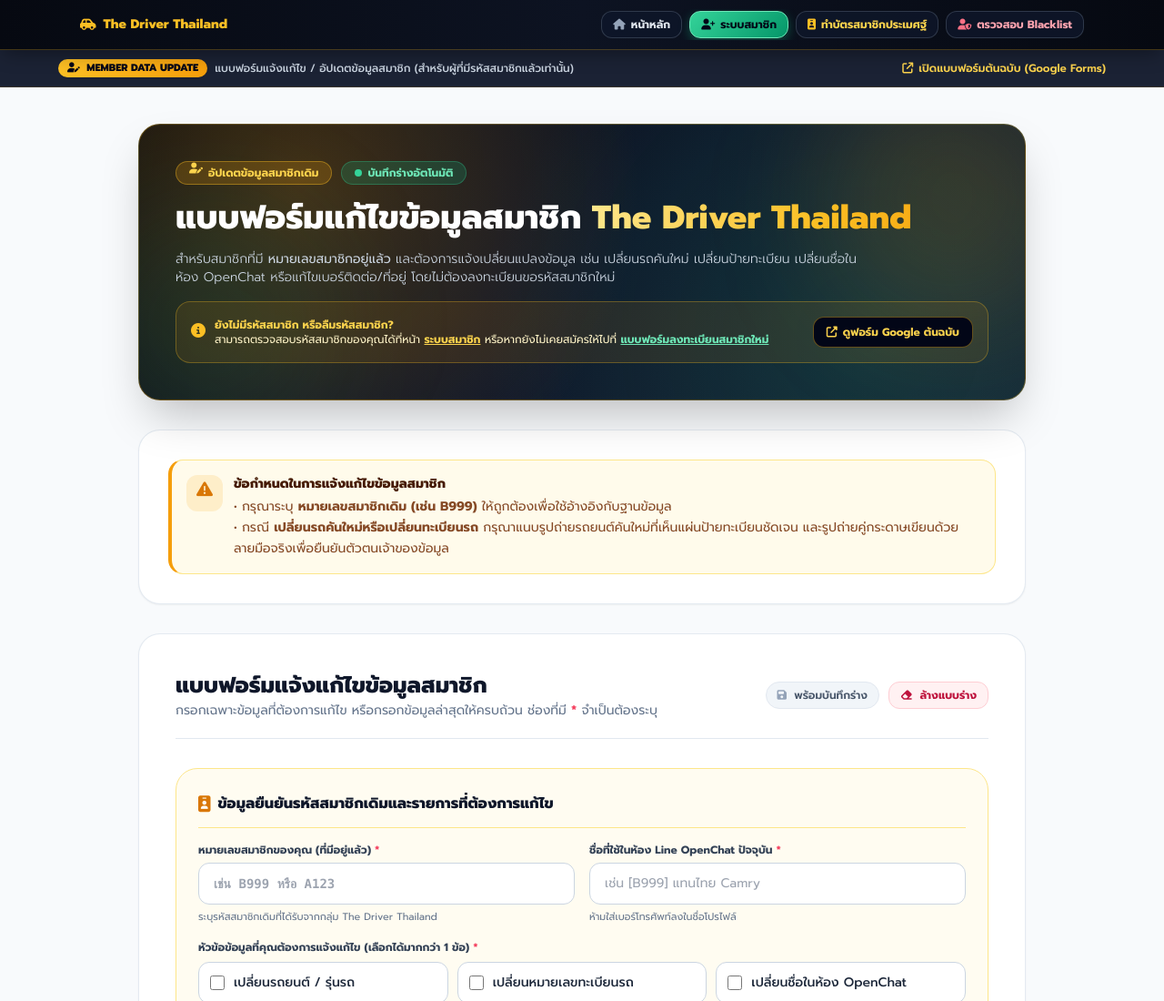
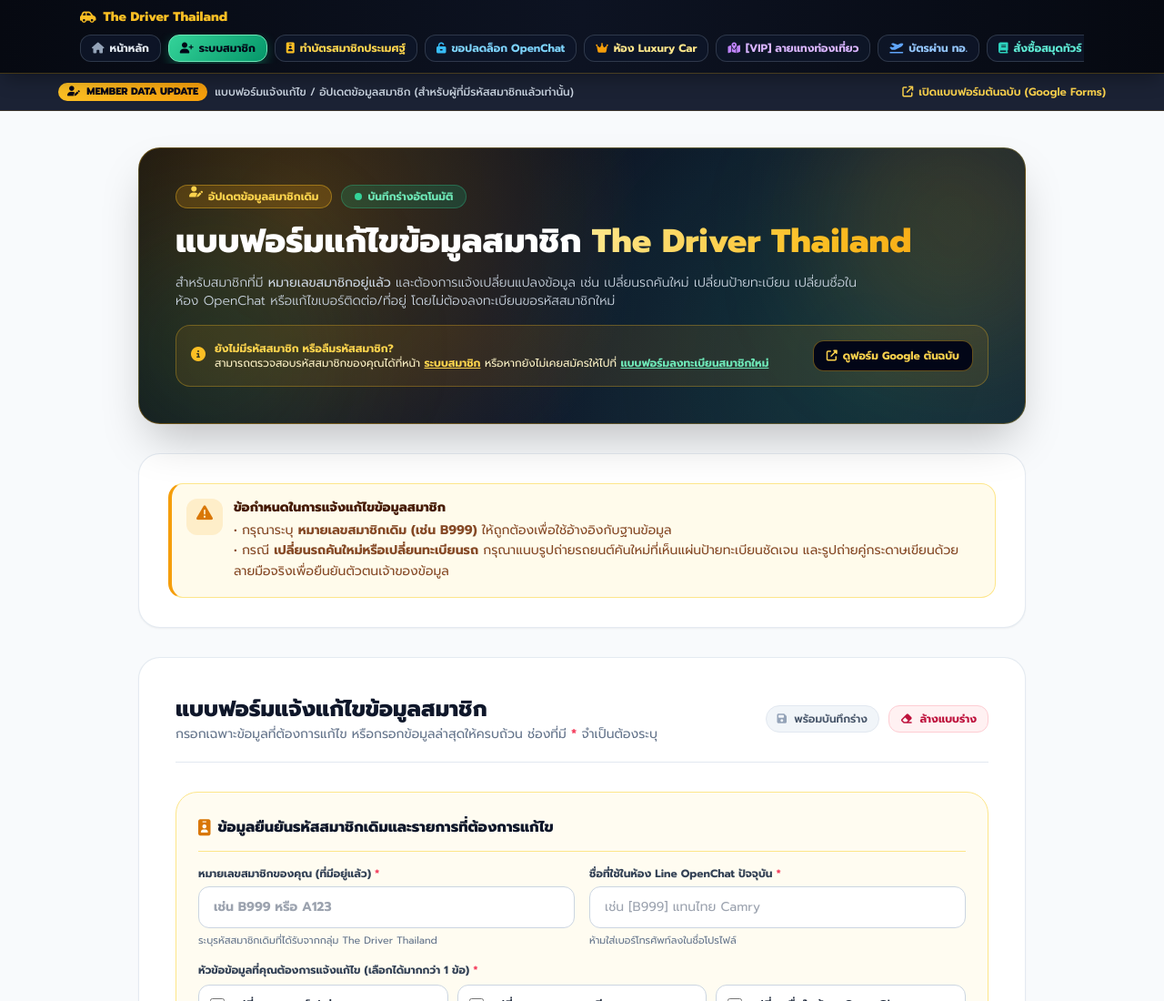
Before and after one commit to AboutmeProcess/TheDriverThailand, a plain HTML site: page member_edit.html in a window 1280 px wide. Shown: the top 1100 px of the page at 91% size. Drawn offline with nearby package versions, Linux system fonts and the light colour scheme.

Commit message:
Update member_edit.html

```diff
--- a/member_edit.html
+++ b/member_edit.html
@@ -6,10 +6,10 @@
   <title>แบบฟอร์มแก้ไขข้อมูลสมาชิก | The Driver Thailand</title>
   <!-- โหลด Tailwind CSS สำหรับจัดเลย์เอาต์และการออกแบบ -->
   <script src="https://cdn.tailwindcss.com"></script>
-  <!-- โหลดฟอนต์ Prompt และ Inter จาก Google Fonts -->
+  <!-- โหลดฟอนต์ Prompt จาก Google Fonts (ฟอนต์เดียวทั้งเว็บไซต์) -->
   <link rel="preconnect" href="https://fonts.googleapis.com">
   <link rel="preconnect" href="https://fonts.gstatic.com" crossorigin>
-  <link href="https://fonts.googleapis.com/css2?family=Prompt:wght@300;400;500;600;700;800&family=Inter:wght@400;500;600;700&display=swap" rel="stylesheet">
+  <link href="https://fonts.googleapis.com/css2?family=Prompt:wght@300;400;500;600;700;800&display=swap" rel="stylesheet">
   <!-- โหลดไอคอน FontAwesome 6 -->
   <link rel="stylesheet" href="https://cdnjs.cloudflare.com/ajax/libs/font-awesome/6.4.0/css/all.min.css">
   <script>
@@ -17,7 +17,8 @@
       theme: {
         extend: {
           fontFamily: {
-            sans: ['Prompt', 'Inter', 'sans-serif'],
+            sans: ['Prompt', 'sans-serif'],
+            mono: ['Prompt', 'sans-serif'],
           },
           colors: {
             driver: {
@@ -37,8 +38,10 @@
     html {
       scroll-behavior: smooth;
     }
+    html, body, input, select, textarea, button, code, pre, .font-mono, .font-sans {
+      font-family: 'Prompt', sans-serif !important;
+    }
     html, body {
-      font-family: 'Prompt', 'Inter', sans-serif;
       background-color: #f8fafc;
       color: #0f172a;
       max-width: 100%;
@@ -171,6 +174,16 @@
     .tdt-nav-btn.is-home i { color: #94a3b8; }
     .tdt-nav-btn.is-pcard { color: #fcd34d; }
     .tdt-nav-btn.is-pcard i { color: #fbbf24; }
+    .tdt-nav-btn.is-unblock { color: #7dd3fc; }
+    .tdt-nav-btn.is-unblock i { color: #38bdf8; }
+    .tdt-nav-btn.is-luxury { color: #fde68a; }
+    .tdt-nav-btn.is-luxury i { color: #f59e0b; }
+    .tdt-nav-btn.is-vip { color: #d8b4fe; }
+    .tdt-nav-btn.is-vip i { color: #c084fc; }
+    .tdt-nav-btn.is-rtaf { color: #93c5fd; }
+    .tdt-nav-btn.is-rtaf i { color: #60a5fa; }
+    .tdt-nav-btn.is-tourbook { color: #5eead4; }
+    .tdt-nav-btn.is-tourbook i { color: #2dd4bf; }
     .tdt-nav-btn.is-blacklist { color: #fda4af; }
     .tdt-nav-btn.is-blacklist i { color: #fb7185; }
     .tdt-nav-btn.active-register {
@@ -205,6 +218,26 @@
         <a href="pcard.html" class="tdt-nav-btn is-pcard">
           <i class="fa-solid fa-id-badge"></i>
           <span>ทำบัตรสมาชิกประเมศฐ์</span>
+        </a>
+        <a href="unblock_request.html" class="tdt-nav-btn is-unblock">
+          <i class="fa-solid fa-unlock-keyhole"></i>
+          <span>ขอปลดล็อก OpenChat</span>
+        </a>
+        <a href="luxury_car_register.html" class="tdt-nav-btn is-luxury">
+          <i class="fa-solid fa-crown"></i>
+          <span>ห้อง Luxury Car</span>
+        </a>
+        <a href="vip_referral_guide.html" class="tdt-nav-btn is-vip">
+          <i class="fa-solid fa-map-location-dot"></i>
+          <span>[VIP] ลายแทงท่องเที่ยว</span>
+        </a>
+        <a href="rtaf_pass_register.html" class="tdt-nav-btn is-rtaf">
+          <i class="fa-solid fa-plane-departure"></i>
+          <span>บัตรผ่าน ทอ.</span>
+        </a>
+        <a href="tour_book_order.html" class="tdt-nav-btn is-tourbook">
+          <i class="fa-solid fa-book"></i>
+          <span>สั่งซื้อสมุดทัวร์</span>
         </a>
         <a href="blacklist.html" class="tdt-nav-btn is-blacklist">
           <i class="fa-solid fa-user-shield"></i>
```
